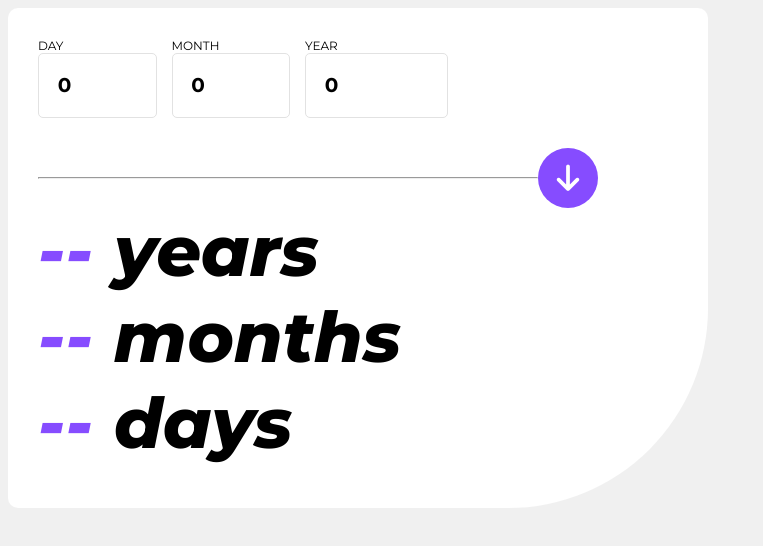
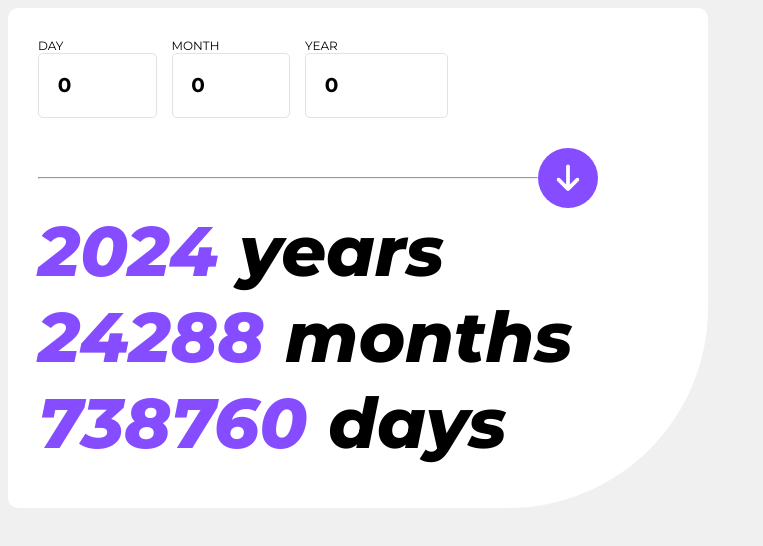
Before and after one commit to Andrea-Axelsson/age-calculator-app, a React (Vite) app: page / in a window 1280 px wide. Shown: the top 546 px of the page, without its empty margins (0-763 px from the left). Built offline with nearby package versions, Linux system fonts and the light colour scheme.

Commit message:
Updated code

```diff
--- a/src/App.tsx
+++ b/src/App.tsx
@@ -1,11 +1,96 @@
 import AgeForm from "./components/AgeForm"
 import AgeResult from "./components/AgeResult"
+import React, { useState, useEffect } from 'react';
 
 const App = () => {
+
+  const [day, setDay] = useState<number>(0)
+  const [month, setMonth] = useState<number>(0)
+  const [year, setYear] = useState<number>(0)
+
+  const handleDayChange = (e: React.ChangeEvent<HTMLInputElement>) => {
+      const dayValue : number = Number(e.target.value)
+      setDay(dayValue)
+      console.log("my day",day)
+  }
+
+  const handleMonthChange = (e: React.ChangeEvent<HTMLInputElement>) => {
+      const monthValue : number = Number(e.target.value)
+      setMonth(monthValue)
+  }
+
+  const handleYearChange = (e: React.ChangeEvent<HTMLInputElement>) => {
+      const yearValue : number = Number(e.target.value)
+      setYear(yearValue)
+  }
+
+  useEffect(() => {
+      console.log("my day",day)
+  }, [day, month, year])
+
+  function getInputDateValues()
+  {
+      console.log("SENT IN DAY", day)
+      console.log("button clicked")
+      const inputDayValue : number = day
+      const inputMonthValue : number = month
+      const inputYearValue : number = year
+
+      return { day: inputDayValue, month: inputMonthValue, year: inputYearValue }
+
+  }
+
+  function getCurrentDate(){
+      const date = new Date()
+
+      const currentDay : number = date.getDate()
+      const currentMonth : number = date.getMonth() +1
+      const currentYear : number = date.getFullYear()
+
+      return { day: currentDay, month: currentMonth, year: currentYear }
+
+  }
+
+  function calculateValues(inputDate: {day: number, month: number , year: number}, currentDate: {day: number, month: number, year: number}){
+
+      let ageInYears : number = currentDate.year - inputDate.year
+
+      if (currentDate.month < inputDate.month){
+          ageInYears --
+
+      }else if (currentDate.month >= inputDate.month && currentDate.day < inputDate.day){
+          ageInYears --
+
+      }else if (currentDate.month >= inputDate.month){
+          ageInYears
+      }
+
+      let ageInMonths : number = ageInYears * 12
+      let ageInDays : number =  ageInYears * 365
+
+
+      return {ageInYears, ageInMonths, ageInDays}
+  }
+
+  calculateValues(getInputDateValues(), getCurrentDate())
+
+  console.log(calculateValues(getInputDateValues(), getCurrentDate()))
+
+
+
   return (
     <main className="container">
-    <AgeForm/>
-    <AgeResult/>
+    <AgeForm
+    day={day}
+    month={month}
+    year={year}
+    handleDayChange={handleDayChange}
+    handleMonthChange={handleMonthChange}
+    handleYearChange={handleYearChange}
+    />
+    <AgeResult
+    calculateValues={() => calculateValues(getInputDateValues(), getCurrentDate())}
+    />
     </main>
   )
 }
--- a/src/components/AgeForm.tsx
+++ b/src/components/AgeForm.tsx
@@ -1,79 +1,13 @@
-import React, { useState, useEffect } from 'react';
+type AgeFormProps = {
+    day: number,
+    month: number,
+    year: number,
+    handleDayChange: (e: React.ChangeEvent<HTMLInputElement>) => void,
+    handleMonthChange: (e: React.ChangeEvent<HTMLInputElement>) => void,
+    handleYearChange: (e: React.ChangeEvent<HTMLInputElement>) => void,
+  }
 
-const AgeForm = () => {
-
-    const [day, setDay] = useState<number>(0)
-    const [month, setMonth] = useState<number>(0)
-    const [year, setYear] = useState<number>(0)
-
-    const handleDayChange = (e: React.ChangeEvent<HTMLInputElement>) => {
-        const dayValue : number = Number(e.target.value)
-        setDay(dayValue)
-        console.log("my day",day)
-    }
-
-    const handleMonthChange = (e: React.ChangeEvent<HTMLInputElement>) => {
-        const monthValue : number = Number(e.target.value)
-        setMonth(monthValue)
-    }
-
-    const handleYearChange = (e: React.ChangeEvent<HTMLInputElement>) => {
-        const yearValue : number = Number(e.target.value)
-        setYear(yearValue)
-    }
-
-    useEffect(() => {
-        console.log("my day",day)
-    }, [day, month, year])
-
-    function getInputDateValues()
-    {
-        console.log("SENT IN DAY", day)
-        console.log("button clicked")
-        const inputDayValue : number = day
-        const inputMonthValue : number = month
-        const inputYearValue : number = year
-
-        return { day: inputDayValue, month: inputMonthValue, year: inputYearValue }
-
-    }
-
-    function getCurrentDate(){
-        const date = new Date()
-
-        const currentDay : number = date.getDate()
-        const currentMonth : number = date.getMonth() +1
-        const currentYear : number = date.getFullYear()
-
-        return { day: currentDay, month: currentMonth, year: currentYear }
-
-    }
-
-    function calculateValues(inputDate: {day: number, month: number , year: number}, currentDate: {day: number, month: number, year: number}){
-
-        let ageInYears : number = currentDate.year - inputDate.year
-
-        if (currentDate.month < inputDate.month){
-            ageInYears --
-
-        }else if (currentDate.month >= inputDate.month && currentDate.day < inputDate.day){
-            ageInYears --
-
-        }else if (currentDate.month >= inputDate.month){
-            ageInYears
-        }
-
-        let ageInMonths : number = ageInYears * 12
-        let ageInDays : number =  ageInYears * 365
-
-
-        return {ageInYears, ageInMonths, ageInDays}
-    }
-
-    calculateValues(getInputDateValues(), getCurrentDate())
-
-    console.log(calculateValues(getInputDateValues(), getCurrentDate()))
-
+const AgeForm: React.FC<AgeFormProps> = (props) => {
 
   return (
 
@@ -85,8 +19,8 @@ const AgeForm = () => {
         className="input"
         type="number"
         name="day"
-        value={day}
-        onChange={handleDayChange}
+        value={props.day}
+        onChange={props.handleDayChange}
         min="1"
         max="31"
         placeholder="DD"
@@ -102,8 +36,8 @@ const AgeForm = () => {
         className="input"
         type="number"
         name="month"
-        value={month}
-        onChange={handleMonthChange}
+        value={props.month}
+        onChange={props.handleMonthChange}
         min="1"
         max="12"
         placeholder="MM"
@@ -119,8 +53,8 @@ const AgeForm = () => {
         className="input"
         type="number"
         name="year"
-        value={year}
-        onChange={handleYearChange}
+        value={props.year}
+        onChange={props.handleYearChange}
         min="1900"
         max="2024"
         placeholder="YYYY"
--- a/src/components/AgeResult.tsx
+++ b/src/components/AgeResult.tsx
@@ -1,21 +1,33 @@
-const AgeResult = () => {
+type AgeResultProps = {
+    calculateValues: () => {
+      ageInYears: number,
+      ageInMonths: number,
+      ageInDays: number,
+    }
+  }
+
+
+
+    const AgeResult: React.FC<AgeResultProps> = (props) => {
+        const { ageInYears, ageInMonths, ageInDays } = props.calculateValues();
 
         return (
           <section className="age-result-container">
             <article className="text-container">
-            <h1 className="age-number">--</h1>
+              <h1 className="age-number">{ageInYears}</h1>
               <h1 className="age-date">years</h1>
             </article>
             <article className="text-container">
-            <h1 className="age-number">--</h1>
+              <h1 className="age-number">{ageInMonths}</h1>
               <h1 className="age-date">months</h1>
             </article>
             <article className="text-container">
-            <h1 className="age-number">--</h1>
+              <h1 className="age-number">{ageInDays}</h1>
               <h1 className="age-date">days</h1>
             </article>
           </section>
-  )
+        );
       }
 
+
 export default AgeResult
```
Lines whose indentation alone changed are shown as unchanged.
